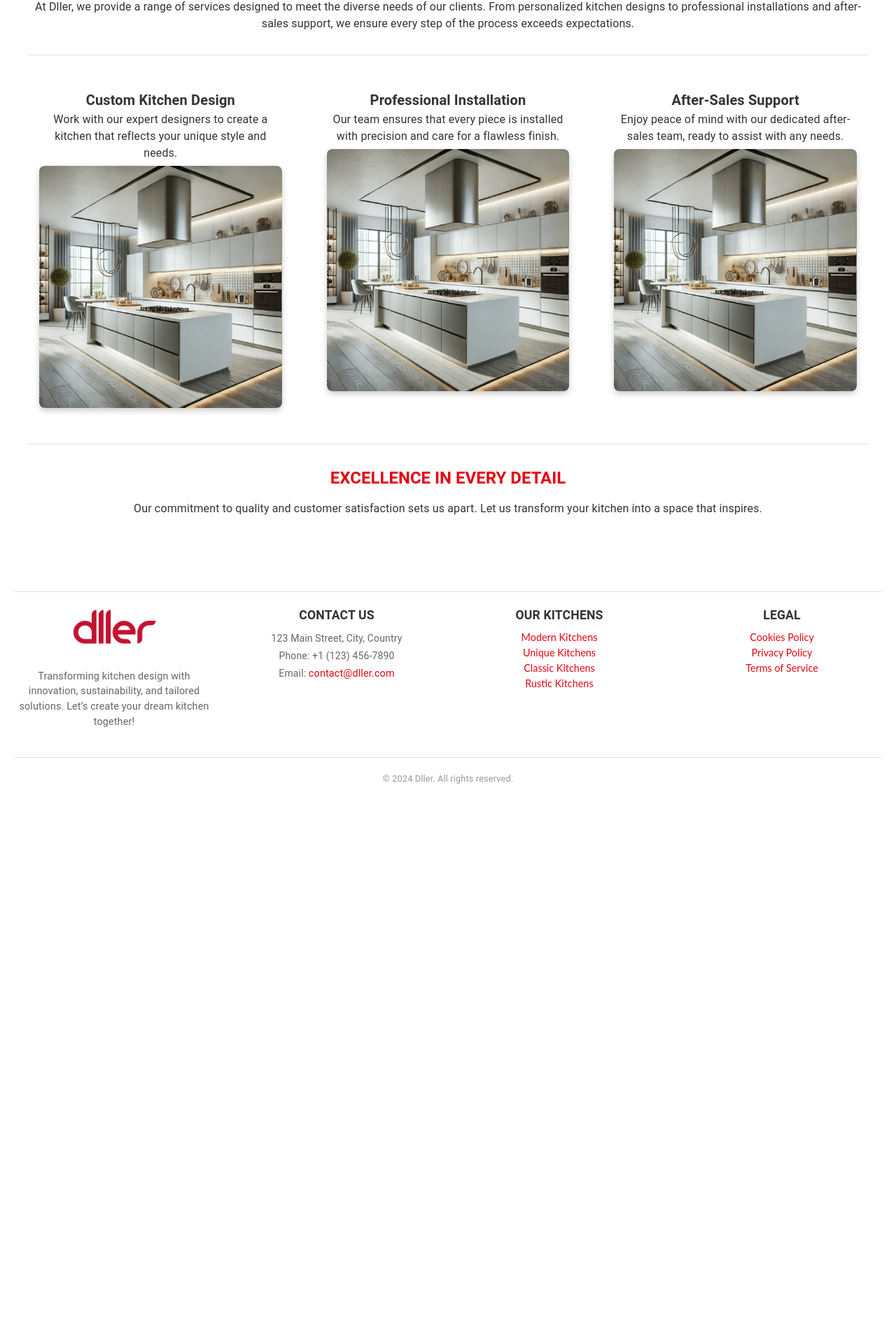
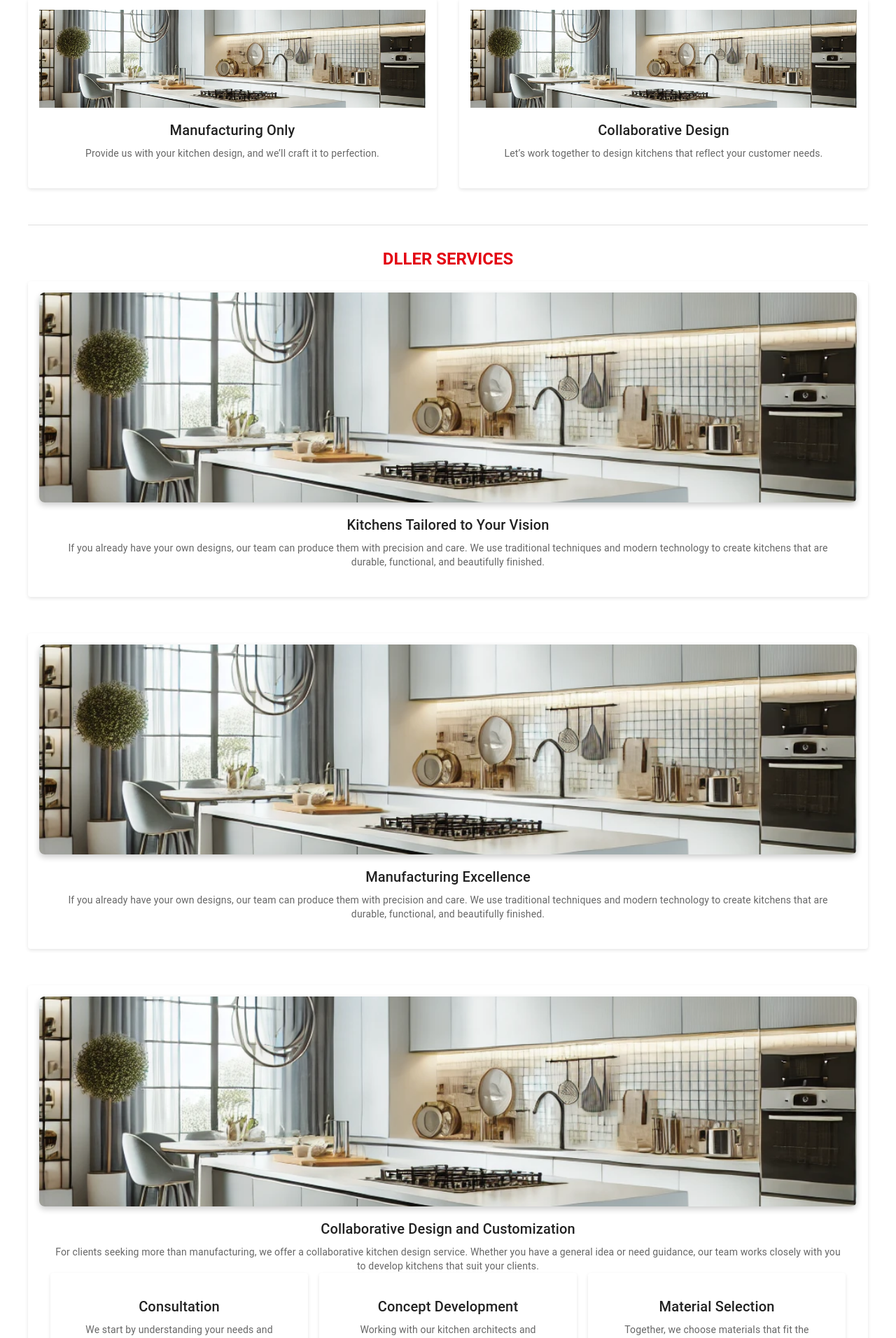
Before and after one commit to Marcocar97/dller, a React (Create React App) app: page /services in a window 1280 px wide. Shown: the part 520-2432 px from the top of the page at 70% size. Before the commit the page ends 1683 px from the top, so only its background shows below. Built offline with nearby package versions, Linux system fonts and the light colour scheme.

Commit message:
Arreglos inciales

```diff
--- a/src/components/AboutUs/Historty.js
+++ b/src/components/AboutUs/Historty.js
@@ -70,46 +70,71 @@ function Historty() {
       {/* Contenido principal */}
       <Box sx={styles.content}>
         <Typography variant="h5" sx={{ textAlign: 'center', color: '#E30613', fontWeight: 'bold', marginBottom: '16px' }}>
-          A Legacy of Excellence
+        35 Years of Carpentry Excellence
         </Typography>
         <Typography variant="body1" gutterBottom sx={{ textAlign: 'center', marginBottom: '32px' }}>
-          From humble beginnings to a leader in the kitchen industry, our journey is marked by innovation, passion, and commitment to quality. Here's a glimpse of our story.
+        For over three decades, Dller has been at the forefront of craftsmanship, delivering bespoke carpentry solutions that combine timeless artistry with cutting-edge innovation. Founded 35 years ago with a vision to create handcrafted masterpieces, we’ve built a reputation for quality, reliability, and collaboration. From our humble beginnings as a small workshop, we’ve grown into a thriving community of over 40 skilled artisans, known for turning our clients’ visions into realities.
         </Typography>
 
         <Divider sx={{ my: 4 }} />
 
-        {/* Línea de tiempo */}
-        <Box>
-          {[
-            { year: '1990', text: 'Founded with a vision to revolutionize kitchens with personalized designs.' },
-            { year: '2000', text: 'Launched our first line of sustainable kitchen solutions.' },
-            { year: '2010', text: 'Expanded globally, bringing our innovative designs to international markets.' },
-            { year: '2020', text: 'Introduced smart kitchen technologies, enhancing daily living.' },
-          ].map((entry, index) => (
-            <Box sx={styles.timelineBox} key={index}>
-              <Typography sx={styles.timelineYear}>{entry.year}</Typography>
-              <Paper sx={styles.timelineContent}>
-                <Typography variant="body1">{entry.text}</Typography>
-              </Paper>
-            </Box>
-          ))}
-        </Box>
-
-        <Divider sx={{ my: 4 }} />
-
         {/* Sección de cierre */}
+        <Box sx={{textAlign: 'center', padding: '20px'} }>
         <Typography variant="h5" sx={{ textAlign: 'center', color: '#E30613', fontWeight: 'bold', marginBottom: '16px' }}>
-          A Journey of Innovation and Trust
+        Where Tradition Meets Innovation
         </Typography>
-        <Typography variant="body1" sx={{ textAlign: 'center', marginBottom: '32px' }}>
-          Our history is a testament to our dedication to creating spaces where memories are made. As we look to the future, we remain committed to crafting kitchens that inspire.
+       {/* Sección con tarjetas */}
+       <Grid container spacing={4}>
+          <Grid item xs={12} md={4}>
+            <Paper sx={styles.card}>
+              <Typography variant="h6" sx={{ fontWeight: 'bold', color: '#fffff', padding:'10px' }}>
+              Traditional Techniques
+                            </Typography>
+              <Typography variant="body2" sx={{ marginTop: '8px' }}>
+              Hand waxing, mortise-and-tenon joinery, and intricate hand-carving to preserve the authenticity and soul of the craft.
               </Typography>
               <Box
                 component="img"
                 src="/Images/modern.png"
-          alt="Journey of Innovation and Trust"
+                alt="Excellence in Design"
                 sx={styles.image}
               />
+            </Paper>
+          </Grid>
+          <Grid item xs={12} md={4}>
+            <Paper sx={styles.card}>
+              <Typography variant="h6" sx={{ fontWeight: 'bold', color: '#fffff', padding:'10px' }}>
+              Modern Tools
+              </Typography>
+              <Typography variant="body2" sx={{ marginTop: '8px' }}>
+              Precision cutting and 3D modelling, to ensure our designs are as efficient and durable as they are beautiful.
+              </Typography>
+              <Box
+                component="img"
+                src="/Images/modern.png"
+                alt="Functionality First"
+                sx={styles.image}
+              />
+            </Paper>
+          </Grid>
+          <Grid item xs={12} md={4}>
+            <Paper sx={styles.card}>
+              <Typography variant="h6" sx={{ fontWeight: 'bold', color: '#fffff', padding:'10px' }}>
+              Environmental
+              </Typography>
+              <Typography variant="body2" sx={{ marginTop: '8px' }}>
+              We constantly look to improve our sustainability through responsible sourcing right through to a fully heated factory fuelled by our sawdust waste.
+              </Typography>
+              <Box
+                component="img"
+                src="/Images/modern.png"
+                alt="Sustainable Living"
+                sx={styles.image}
+              />
+            </Paper>
+          </Grid>
+        </Grid>
+        </Box>
       </Box>
     </Box>
   );
--- a/src/components/AboutUs/Mission.js
+++ b/src/components/AboutUs/Mission.js
@@ -58,10 +58,10 @@ function Mission() {
       {/* Contenido principal */}
       <Box sx={styles.content}>
         <Typography variant="h5" sx={{ textAlign: 'center', color: '#E30613', fontWeight: 'bold', marginBottom: '16px' }}>
-          Empowering Lives Through Kitchen Design
+          Exceptional manufacturing solutions
         </Typography>
         <Typography variant="body1" gutterBottom sx={{ textAlign: 'center', marginBottom: '32px' }}>
-          Our mission is to craft kitchens that empower families and individuals to thrive, combining aesthetics, functionality, and sustainability. We believe every kitchen should be a perfect blend of innovation and comfort.
+        "Our mission is to deliver exceptional manufacturing solutions to luxury kitchen companies by combining superior craftsmanship, efficient service, and cost-effective pricing. We are committed to building strong partnerships through consistent quality, reliability, and responsiveness, enabling our clients to thrive in a competitive market."
         </Typography>
 
         <Divider sx={{ my: 4 }} />
--- a/src/components/AboutUs/OurTeam.js
+++ b/src/components/AboutUs/OurTeam.js
@@ -55,27 +55,39 @@ const styles = {
 function OurTeam() {
   const teamMembers = [
     {
-      name: 'John Doe',
-      position: 'CEO',
-      bio: 'John has over 20 years of experience in the kitchen design industry, leading the company to global success.',
+      name: 'Tomasz',
+      position: 'Founder and Master Craftsman',
+      bio: 'Tomas started Dller over 35 years ago with a focus on quality woodworking and traditional techniques. As the founder, he continues to work hands-on in the workshop, ensuring every piece meets the standards that built the company’s reputation.',
       image: '/Images/modern.png',
     },
     {
-      name: 'Jane Smith',
-      position: 'Head of Design',
-      bio: 'Jane specializes in creating innovative and personalized kitchen designs that reflect client individuality.',
+      name: 'Chiles',
+      position: 'Client Director',
+      bio: 'Working face to face with our clients to understand their needs and create a bespoke package of support, offering as much or as little collaboration as required, from full process solutions to simple toll manufacturing, Chiles works to understand your needs and ensure Dller exceeds them.',
       image: '/Images/modern.png',
     },
     {
-      name: 'Emily Johnson',
-      position: 'Sustainability Manager',
-      bio: 'Emily ensures all our processes and materials align with our commitment to the environment.',
+      name: 'Sebastian',
+      position: 'Co-Founder and Furniture Architect',
+      bio: 'Sebastian works directly with each of our clients to meet their needs. As co-founder, he works closely with clients to understand their vision, ensuring designs are both practical and aligned with their preferences. His role bridges creative concepts with execution, making sure the results are both beautiful and usable.',
       image: '/Images/modern.png',
     },
     {
-      name: 'Michael Brown',
-      position: 'Tech Lead',
-      bio: 'Michael is passionate about integrating smart technologies into our kitchen solutions.',
+      name: 'Mateusz',
+      position: 'Furniture Designer and CAD Specialist',
+      bio: 'Mataus combines creative design with technical expertise, using CAD software to ensure every project is detailed and precise. His work helps streamline the process from concept to construction, keeping client expectations aligned with final outcomes.',
+      image: '/Images/modern.png',
+    },
+    {
+      name: 'Kamil',
+      position: 'Chief Carpenter',
+      bio: 'Kamil leads the carpentry team, overseeing production and ensuring high standards are met at every stage of the build. With years of experience in both traditional and modern methods, he ensures every project is completed efficiently and to specification.',
+      image: '/Images/modern.png',
+    },
+    {
+      name: 'Ana',
+      position: 'Customer Care Manager',
+      bio: 'Ana manages client logistics ensuring the entire process runs smoothly. From order placement to final delivery, she keeps clients informed and makes sure their needs are addressed promptly and professionally.',
       image: '/Images/modern.png',
     },
   ];
@@ -92,7 +104,7 @@ function OurTeam() {
       {/* Contenido principal */}
       <Box sx={styles.content}>
         <Typography variant="h5" sx={styles.sectionTitle}>
-          Meet Our Team
+        Meet the Dller Team
         </Typography>
         <Typography variant="body1" sx={{ textAlign: 'center', marginBottom: '32px' }}>
           Our talented team brings expertise, creativity, and passion to every project. Meet the people behind our success.
--- a/src/components/AboutUs/Vission.js
+++ b/src/components/AboutUs/Vission.js
@@ -64,7 +64,10 @@ function Vission() {
         Inspiring the Future of Kitchens
         </Typography>
         <Typography variant="body1" gutterBottom>
-        Our vision is to redefine the experience of kitchen design and manufacturing, merging innovation, sustainability, and functionality. We aim to be recognized as leaders in personalized kitchen solutions, where every design reflects the individuality of our clients.
+        For over 30 years we have worked with a small number of luxury Kitchen Companies across Europe, we have used this experience to adapt and change to ensure we always exceed our partners expectations.
+        <br />
+        <br />
+"Our vision remains to be the leading manufacturing partner to a select number of luxury kitchen companies, recognized for exceptional quality, reliable service, and competitive pricing that supports our partners' growth and success."
         </Typography>
 
         <Divider sx={{ my: 4 }} />
--- a/src/components/Homepage.js
+++ b/src/components/Homepage.js
@@ -283,9 +283,6 @@ We work in partnership with a small number of Kitchen companies to take the worr
 
            {/* Video Section */}
       <Box sx={{ padding: '40px', textAlign: 'center' }}>
-            <Typography variant="h4" sx={styles.sectionTitle}>
-            Watch Our Story
-            </Typography>
             <video controls style={styles.video}>
             <source src="/Images/video.mp4" type="video/mp4" />
             Your browser does not support the video tag.
--- a/src/components/Services.js
+++ b/src/components/Services.js
@@ -1,5 +1,5 @@
-import React from 'react';
-import { Box, Typography, Grid, Divider } from '@mui/material';
+import React  from 'react';
+import { Box, Typography, Grid, Divider, Card, CardContent, CardMedia, Link } from '@mui/material';
 
 // Estilos para el diseño
 const styles = {
@@ -7,7 +7,7 @@ const styles = {
     position: 'relative',
     width: '100%',
     height: '300px',
-    backgroundImage: `url('/Images/modern.png')`,
+    backgroundImage: 'url("/Images/modern.png")',
     backgroundSize: 'cover',
     backgroundPosition: 'center',
     display: 'flex',
@@ -29,6 +29,7 @@ const styles = {
     marginBottom: '16px',
     textTransform: 'uppercase',
     color: '#E30613',
+    textAlign: 'center',
   },
   content: {
     padding: '20px',
@@ -37,13 +38,19 @@ const styles = {
     color: '#333',
     textAlign: 'center',
   },
+  card: {
+    marginBottom: '20px',
+    boxShadow: '0 2px 5px rgba(0, 0, 0, 0.1)',
+    padding: '16px',
+  },
   image: {
     width: '100%',
     height: 'auto',
+    maxHeight: '300px', // Altura máxima para las imágenes
     borderRadius: '8px',
     boxShadow: '0px 4px 8px rgba(0, 0, 0, 0.2)',
   },
-  columnContent: {
+  cardContent: {
     padding: '16px',
   },
 };
@@ -58,78 +65,165 @@ function Services() {
 
       {/* Contenido principal */}
       <Box sx={styles.content}>
-        <Typography variant="h5" sx={styles.sectionTitle}>
-          Tailored Solutions for Every Need
-        </Typography>
-        <Typography variant="body1" gutterBottom>
-          At Dller, we provide a range of services designed to meet the diverse needs of our clients. From personalized kitchen designs to professional installations and after-sales support, we ensure every step of the process exceeds expectations.
-        </Typography>
+        <Typography variant="h5" sx={styles.sectionTitle}>How We Can Help</Typography>
 
-        <Divider sx={{ my: 4 }} />
-
-        {/* Sección con columnas para servicios */}
         <Grid container spacing={4}>
-          <Grid item xs={12} md={4}>
-            <Box sx={styles.columnContent}>
-              <Typography variant="h6" sx={{ fontWeight: 'bold' }}>
-                Custom Kitchen Design
-              </Typography>
-              <Typography variant="body1" gutterBottom>
-                Work with our expert designers to create a kitchen that reflects your unique style and needs.
-              </Typography>
-              <Box
+          <Grid item xs={12} md={6}>
+            <Card sx={styles.card}>
+              <CardMedia
                 component="img"
-                src="/Images/modern.png"
-                alt="Custom Kitchen Design"
-                sx={styles.image}
+                height="140"
+                image="/Images/modern.png"
+                alt="Manufacturing Only"
               />
-            </Box>
+              <CardContent sx={styles.cardContent}>
+                <Typography gutterBottom variant="h6" component="div">
+                  Manufacturing Only
+                </Typography>
+                <Typography variant="body2" color="text.secondary">
+                  Provide us with your kitchen design, and we’ll craft it to perfection.
+                </Typography>
+              </CardContent>
+            </Card>
           </Grid>
-
-          <Grid item xs={12} md={4}>
-            <Box sx={styles.columnContent}>
-              <Typography variant="h6" sx={{ fontWeight: 'bold' }}>
-                Professional Installation
-              </Typography>
-              <Typography variant="body1" gutterBottom>
-                Our team ensures that every piece is installed with precision and care for a flawless finish.
-              </Typography>
-              <Box
+          <Grid item xs={12} md={6}>
+            <Card sx={styles.card}>
+              <CardMedia
                 component="img"
-                src="/Images/modern.png"
-                alt="Professional Installation"
-                sx={styles.image}
+                height="140"
+                image="/Images/modern.png"
+                alt="Collaborative Design"
               />
-            </Box>
-          </Grid>
-
-          <Grid item xs={12} md={4}>
-            <Box sx={styles.columnContent}>
-              <Typography variant="h6" sx={{ fontWeight: 'bold' }}>
-                After-Sales Support
-              </Typography>
-              <Typography variant="body1" gutterBottom>
-                Enjoy peace of mind with our dedicated after-sales team, ready to assist with any needs.
-              </Typography>
-              <Box
-                component="img"
-                src="/Images/modern.png"
-                alt="After-Sales Support"
-                sx={styles.image}
-              />
-            </Box>
+              <CardContent sx={styles.cardContent}>
+                <Typography gutterBottom variant="h6" component="div">
+                  Collaborative Design
+                </Typography>
+                <Typography variant="body2" color="text.secondary">
+                  Let’s work together to design kitchens that reflect your customer needs.
+                </Typography>
+              </CardContent>
+            </Card>
           </Grid>
         </Grid>
 
         <Divider sx={{ my: 4 }} />
 
-        {/* Texto destacado final */}
-        <Typography variant="h5" sx={styles.sectionTitle}>
-          Excellence in Every Detail
-        </Typography>
-        <Typography variant="body1" gutterBottom>
-          Our commitment to quality and customer satisfaction sets us apart. Let us transform your kitchen into a space that inspires.
-        </Typography>
+        {/* Dller Services Section */}
+        <Typography variant="h5" sx={styles.sectionTitle}>Dller Services</Typography>
+
+        <Grid container spacing={4} justifyContent="center">
+          {/* Cada servicio en su propia línea */}
+          <Grid item xs={12}>
+            <Card sx={styles.card}>
+              <CardMedia
+                component="img"
+                sx={styles.image}
+                image="/Images/modern.png"
+                alt="Kitchens Tailored to Your Vision"
+              />
+              <CardContent sx={styles.cardContent}>
+                <Typography gutterBottom variant="h6" component="div">
+                  Kitchens Tailored to Your Vision
+                </Typography>
+                <Typography variant="body2" color="text.secondary">
+                  If you already have your own designs, our team can produce them with precision and care. We use traditional techniques and modern technology to create kitchens that are durable, functional, and beautifully finished.
+                </Typography>
+              </CardContent>
+            </Card>
+          </Grid>
+
+          <Grid item xs={12}>
+            <Card sx={styles.card}>
+              <CardMedia
+                component="img"
+                sx={styles.image}
+                image="/Images/modern.png"
+                alt="Manufacturing Excellence"
+              />
+              <CardContent sx={styles.cardContent}>
+                <Typography gutterBottom variant="h6" component="div">
+                  Manufacturing Excellence
+                </Typography>
+                <Typography variant="body2" color="text.secondary">
+                  If you already have your own designs, our team can produce them with precision and care. We use traditional techniques and modern technology to create kitchens that are durable, functional, and beautifully finished.
+                </Typography>
+              </CardContent>
+            </Card>
+          </Grid>
+
+          {/* Collaborative Design and Customization */}
+          <Grid item xs={12}>
+            <Card sx={styles.card}>
+            <CardMedia
+                component="img"
+                sx={styles.image}
+                image="/Images/modern.png"
+                alt="Manufacturing Excellence"
+              />
+              <CardContent sx={styles.cardContent}>
+                <Typography gutterBottom variant="h6" component="div">
+                  Collaborative Design and Customization
+                </Typography>
+                <Typography variant="body2" color="text.secondary">
+                  For clients seeking more than manufacturing, we offer a collaborative kitchen design service. Whether you have a general idea or need guidance, our team works closely with you to develop kitchens that suit your clients.
+                </Typography>
+                {/* Sub-cards for the "Collaborative Design and Customization" service */}
+                <Grid container spacing={2}>
+                  <Grid item xs={4}>
+                    <Card sx={styles.card}>
+                      <CardContent sx={styles.cardContent}>
+                        <Typography gutterBottom variant="h6" component="div">
+                          Consultation
+                        </Typography>
+                        <Typography variant="body2" color="text.secondary">
+                          We start by understanding your needs and style.
+                        </Typography>
+                      </CardContent>
+                    </Card>
+                  </Grid>
+                  <Grid item xs={4}>
+                    <Card sx={styles.card}>
+                      <CardContent sx={styles.cardContent}>
+                        <Typography gutterBottom variant="h6" component="div">
+                          Concept Development
+                        </Typography>
+                        <Typography variant="body2" color="text.secondary">
+                          Working with our kitchen architects and designers, we turn your vision into detailed plans using sketches and CAD modelling.
+                        </Typography>
+                      </CardContent>
+                    </Card>
+                  </Grid>
+                  <Grid item xs={4}>
+                    <Card sx={styles.card}>
+                      <CardContent sx={styles.cardContent}>
+                        <Typography gutterBottom variant="h6" component="div">
+                          Material Selection
+                        </Typography>
+                        <Typography variant="body2" color="text.secondary">
+                          Together, we choose materials that fit the design & budget, ensuring durability, practicality, and style.
+                        </Typography>
+                      </CardContent>
+                    </Card>
+                  </Grid>
+                </Grid>
+              </CardContent>
+            </Card>
+          </Grid>
+        </Grid>
+        <Divider sx={{ my: 4 }} />
+
+<Typography variant="h5" sx={styles.sectionTitle}>Let’s start with a No-Obligation Confidential Consultation</Typography>
+<Typography variant="body1" gutterBottom>
+  At Dller, we believe that every successful project begins with understanding your companies unique needs and vision. That’s why we start with an initial <strong> no-obligation, confidential face-to-face consultation.</strong> This meeting is an opportunity for us to get to know your requirements, explore your ideas, and discuss how we might be able to help.
+  <br />
+  <br />
+  Our goal is to provide you with clarity and insight while determining if there’s a good fit for us to work together. Whether you choose to proceed or not, this consultation is entirely commitment-free, ensuring you have the freedom to explore your options without any pressure.
+  <br />
+  <br />
+  Simply contact  <Link href="mailto:contact@dller.com" sx={styles.link}>
+                chiles@dller.com
+              </Link>
+</Typography>
       </Box>
     </Box>
   );
```
Also changed, not shown: src/components/ContactUs.js (+11 -13 lines), 1 other file (tests, documents, lock files or other folders). Lines whose indentation alone changed are shown as unchanged.
